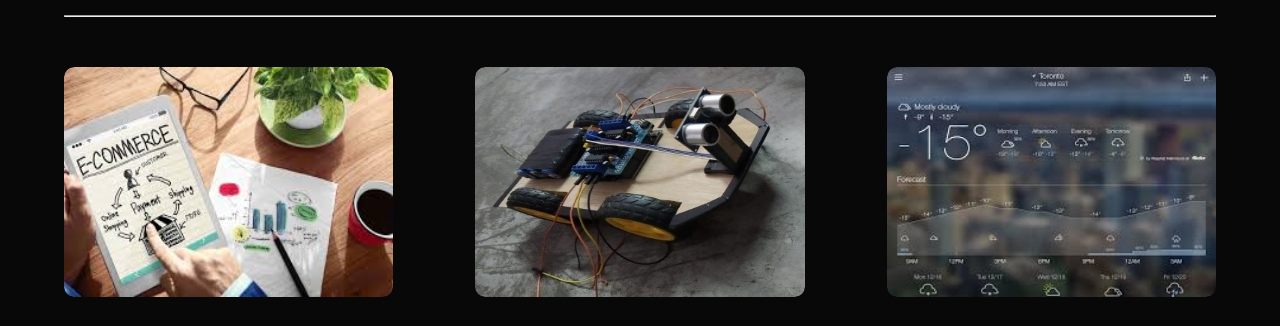
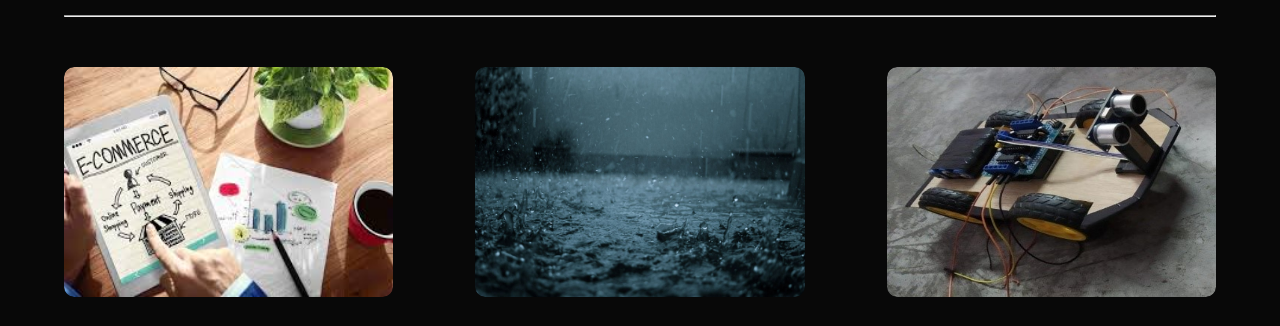
Before and after one commit to Harsh5453/Portfolio, a plain HTML site: page index.html in a window 1280 px wide. Shown: the part 1663-1989 px from the top of the page. Drawn offline with nearby package versions, Linux system fonts and the light colour scheme.

Commit message:
Update index.html

```diff
--- a/index.html
+++ b/index.html
@@ -148,19 +148,19 @@
                         <a href="https://harsh5453.github.io/E_commerce/index.html" target="_blank"  ><i class="fas fa-external-link-alt"></i></a>
                     </div>
                 </div>
+                 <div class="work">
+                    <img src="Images/wt.jpeg">
+                    <div class="layer">
+                        <h3><strong>Weather_App</strong></h3>
+                        <p>The Weather App is a meticulously crafted web application designed to keep users informed about the latest weather conditions in cities across the globe. </p>
+                        <a href="https://harsh5453.github.io/weather_App/"target="_blank" ><i class="fas fa-external-link-alt"></i></a>
+                    </div>
+                </div>
                 <div class="work">
                     <img src="Images/proj.jpg">
                     <div class="layer">
                         <h3><strong>RC Robo</strong></h3>
                         <p>It is a Arduino based project with multiple features like it has  obstacle avoiding function and GPS is for informing user if anything happens with Robo , As It can be operated through any device which make it more reliable . with some modification it can be used as a landmine detector </p>
-                    </div>
-                </div>
-                <div class="work">
-                    <img src="Images/img1.jfif">
-                    <div class="layer">
-                        <h3><strong>Weather_App</strong></h3>
-                        <p>The Weather App is a meticulously crafted web application designed to keep users informed about the latest weather conditions in cities across the globe. </p>
-                        <a href="https://harsh5453.github.io/weather_App/"target="_blank" ><i class="fas fa-external-link-alt"></i></a>
                     </div>
                 </div>
             </div>
```
